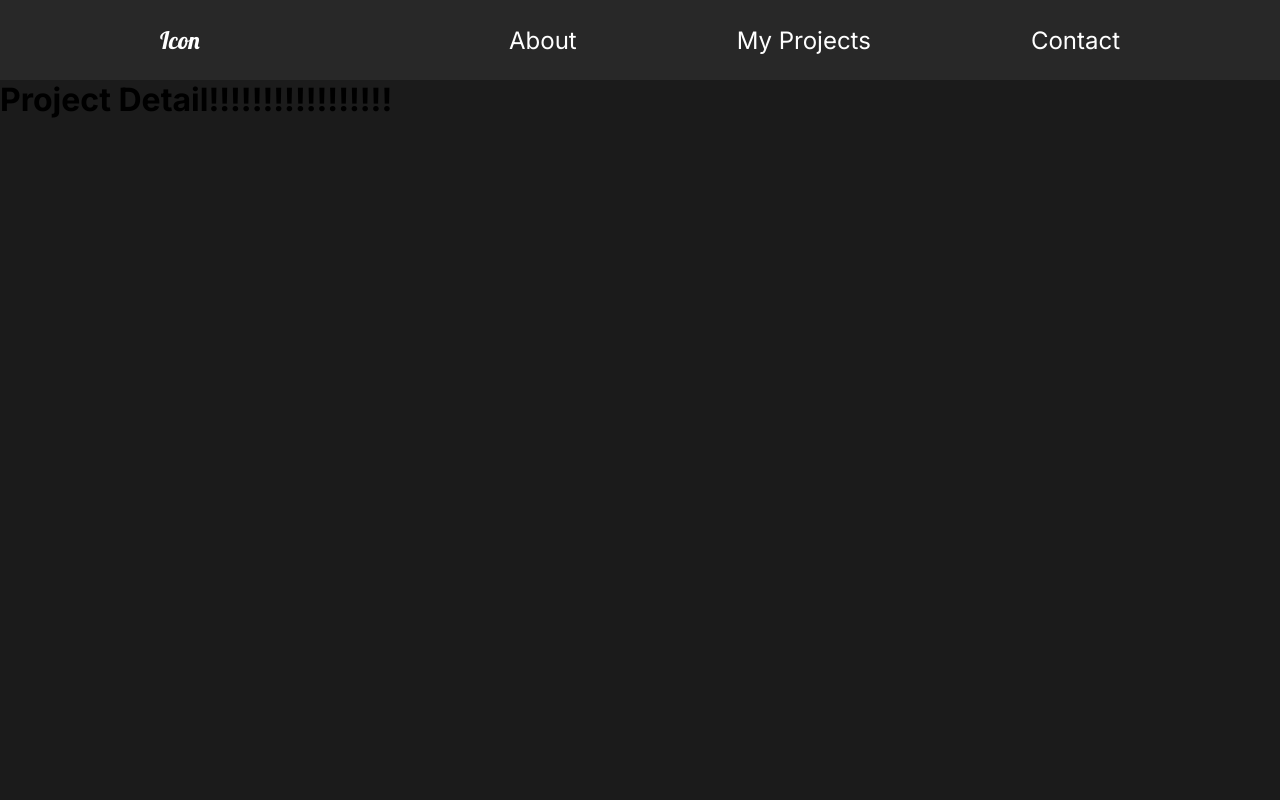
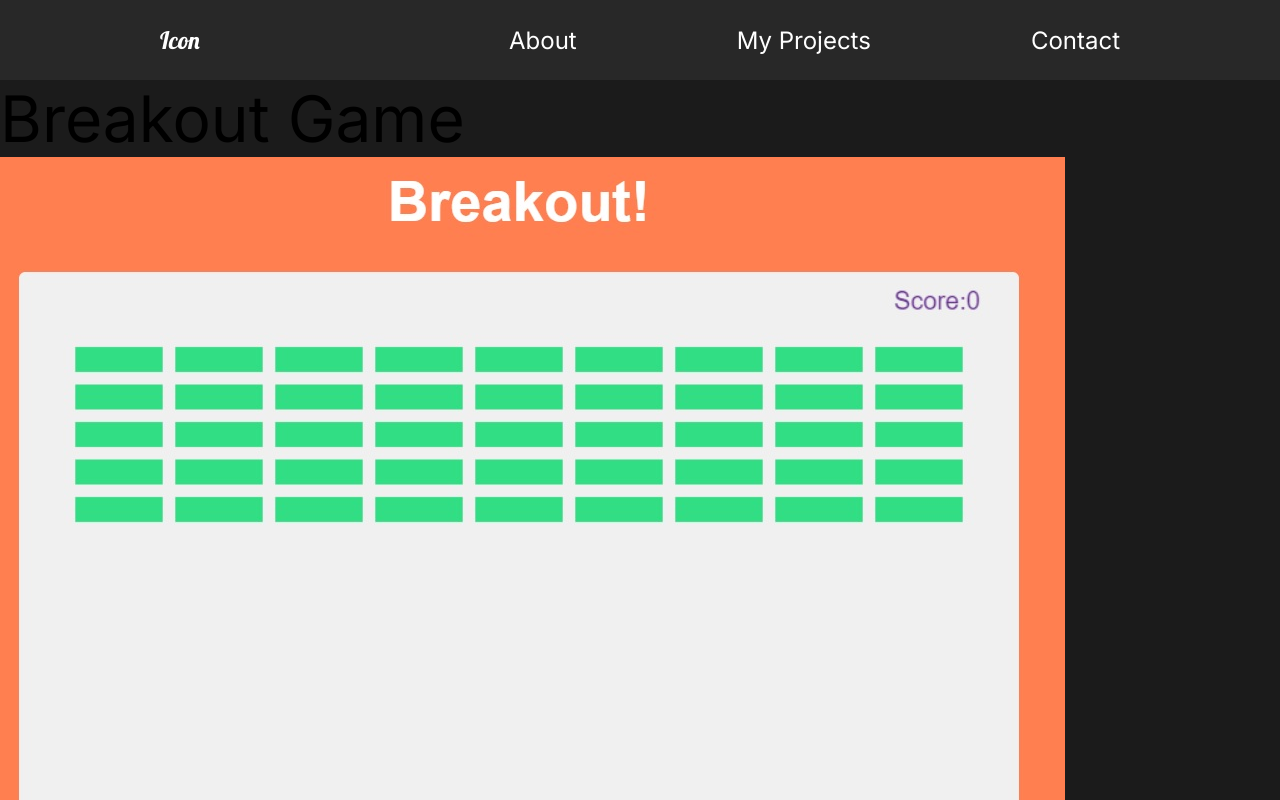
Before and after one commit to igorzinar/portfolio-react, a React (Create React App) app: page /projects/breakout in a window 1280 px wide. Shown: the top 800 px of the page. Built offline with nearby package versions, Linux system fonts and the light colour scheme.

Commit message:
display content when url in useHistory and in projectState are the same

```diff
--- a/src/ProjectState.js
+++ b/src/ProjectState.js
@@ -29,7 +29,7 @@ export const ProjectState = () => {
       ],
     },
     {
-      title: 'Intelectual Game',
+      title: 'Intellectual Game',
       mainImg: quiz,
       url: '/projects/quiz',
       secondaryImg: quiz,
--- a/src/pages/ProjectDetail.js
+++ b/src/pages/ProjectDetail.js
@@ -17,13 +17,23 @@ const ProjectDetail = () => {
     const currentProject = projects.filter(
       (stateProject) => stateProject.url === url
     )
-    setProject(currentProject)
+    setProject(currentProject[0])
+    console.log(project)
   }, [projects, url])
   return (
-    <div>
-      <h1>Project Detail!!!!!!!!!!!!!!!!!</h1>
-    </div>
+    <>
+      {project && (
+        <Details>
+          <HeadLine>
+            <h2>{project.title}</h2>
+            <img src={project.mainImg} alt="" />
+          </HeadLine>
+        </Details>
+      )}
+    </>
   )
 }
 
+const Details = styled.div``
+const HeadLine = styled.div``
 export default ProjectDetail
```
Also changed, not shown: 1 other file (tests, documents, lock files or other folders).
